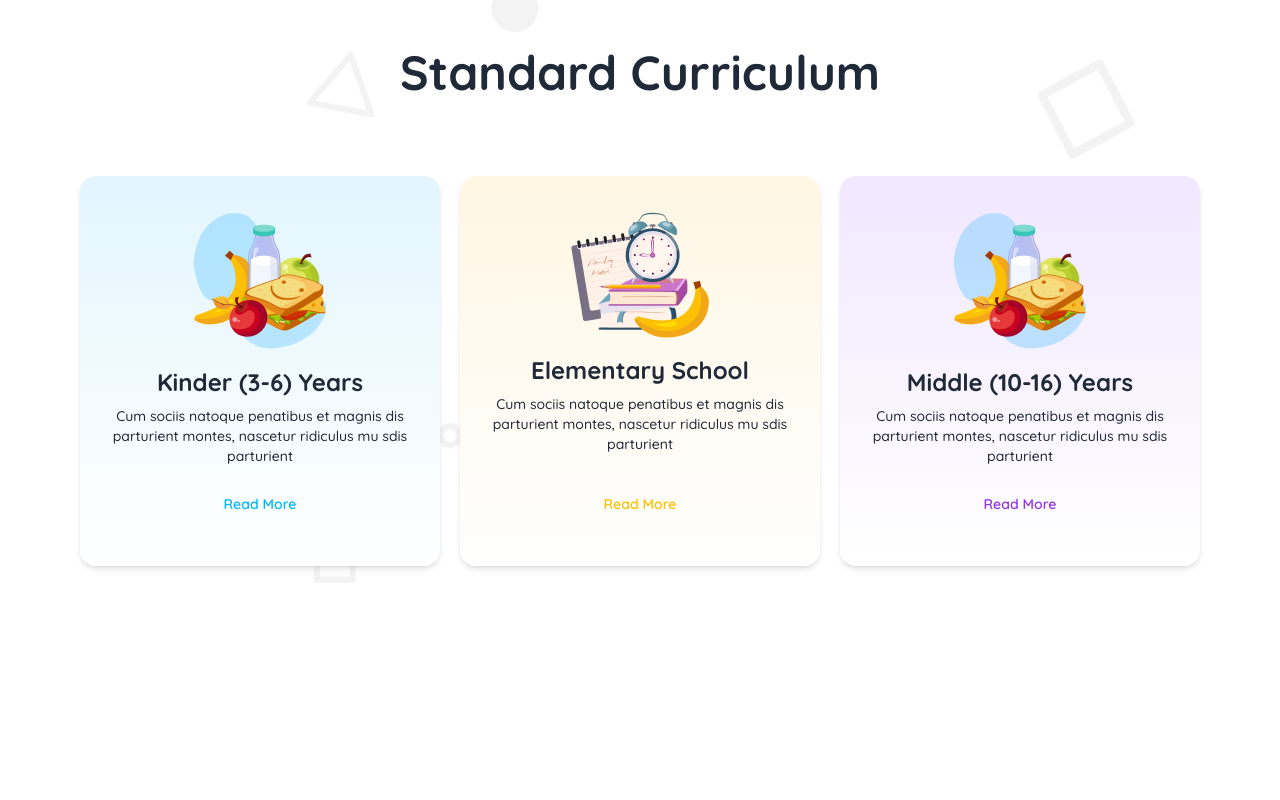
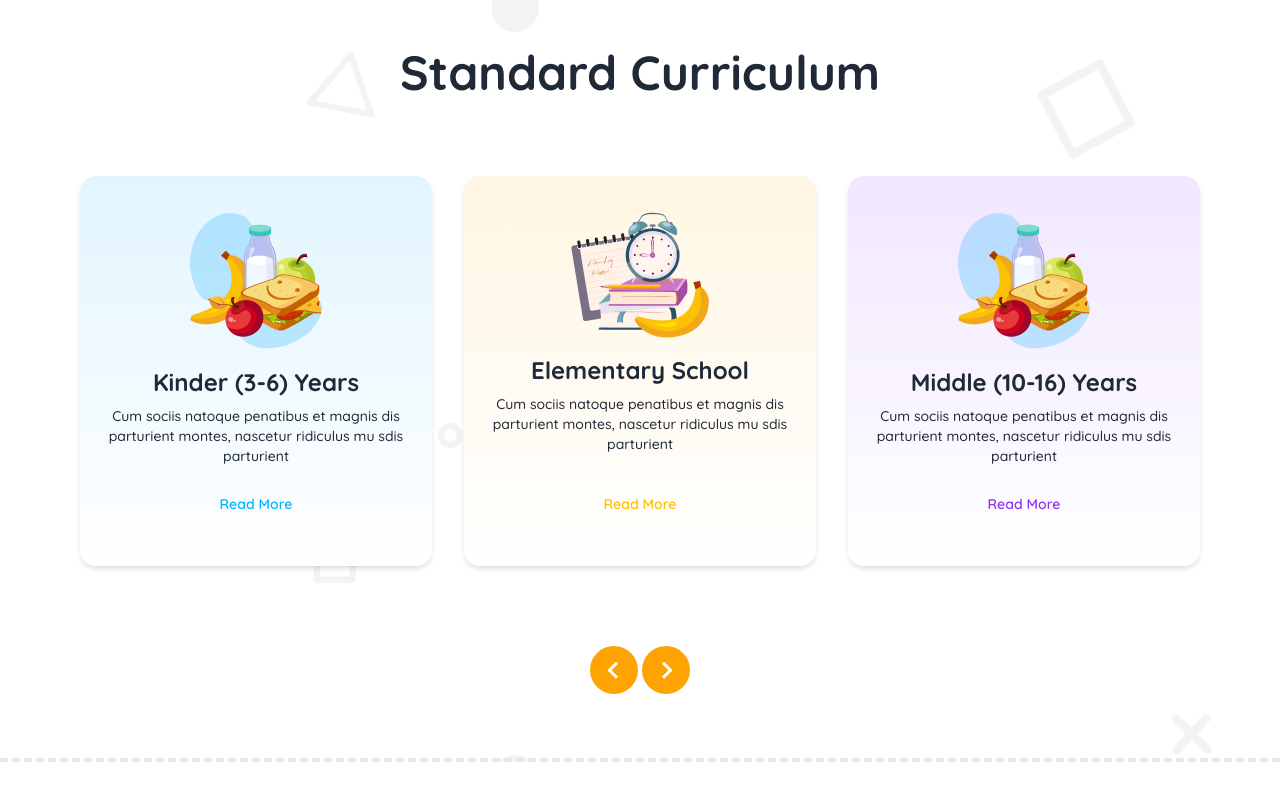
Before and after one commit to FajlaRabby24/kids-school-daisyui, a plain HTML site: page index.html in a window 1280 px wide. Shown: the part 772-1572 px from the top of the page. Before the commit the page ends 1498 px from the top, so only its background shows below. Drawn offline with nearby package versions, Linux system fonts and the light colour scheme.

Commit message:
adding curriculum section bottom icon

```diff
--- a/index.html
+++ b/index.html
@@ -6,6 +6,8 @@
     <meta name="viewport" content="width=device-width, initial-scale=1.0">
     <link rel="shortcut icon" href="./assets/favicon.png" type="image/x-icon">
     <title>Kids School - DaisyUI</title>
+    <!-- box icon  -->
+    <link href='https://unpkg.com/boxicons@2.1.4/css/boxicons.min.css' rel='stylesheet'>
     <!-- google font -->
     <link rel="preconnect" href="https://fonts.googleapis.com">
     <link rel="preconnect" href="https://fonts.gstatic.com" crossorigin>
@@ -88,10 +90,10 @@
     </header>
     <main>
         <!-- curriculum section  -->
-        <section class="py-16 mb-24 bg-[url(./assets/bg.png)]">
+        <section class="py-16 mb-24 bg-[url(./assets/bg.png)] border-b-4 border-dashed">
             <h1 class="text-3xl md:text-4xl lg:text-5xl font-bold text-center mb-20">Standard Curriculum</h1>
             <!-- container  -->
-            <div class="max-w-6xl mx-auto px-4  grid gap-5 grid-cols-1 md:grid-cols-2 lg:grid-cols-3">
+            <div class="max-w-6xl mx-auto px-4  grid gap-8 grid-cols-1 md:grid-cols-2 lg:grid-cols-3">
                 <!-- card  -->
                 <div class="card bg-gradient-to-t from-white to-[#e2f5fe] card-compact py-9 shadow-md">
                     <figure>
@@ -103,7 +105,7 @@
                             dis parturient montes, nascetur ridiculus
                             mu sdis parturient</p>
                         <div class="card-actions mx-auto">
-                           <a href="#" class="text-info font-semibold">Read More</a>
+                            <a href="#" class="text-info font-semibold">Read More</a>
                         </div>
                     </div>
                 </div>
@@ -118,7 +120,7 @@
                             dis parturient montes, nascetur ridiculus
                             mu sdis parturient</p>
                         <div class="card-actions mx-auto">
-                           <a href="#" class="text-warning font-semibold">Read More</a>
+                            <a href="#" class="text-warning font-semibold">Read More</a>
                         </div>
                     </div>
                 </div>
@@ -133,11 +135,16 @@
                             dis parturient montes, nascetur ridiculus
                             mu sdis parturient</p>
                         <div class="card-actions mx-auto">
-                           <a href="#" class="text-purple-600 font-semibold">Read More</a>
+                            <a href="#" class="text-purple-600 font-semibold">Read More</a>
                         </div>
                     </div>
                 </div>
             </div>
+            <!-- icon  -->
+             <div class="flex gap-1 mt-20 justify-center">
+                <div class="w-12 h-12 bg-[#FEA301] hover:bg-[#e29d25] flex justify-center items-center rounded-full"><i class='bx bx-chevron-left text-4xl text-white cursor-pointer '></i></div>
+                <div class="w-12 h-12 bg-[#FEA301] hover:bg-[#e29d25] flex justify-center items-center rounded-full"><i class='bx bx-chevron-right text-4xl text-white cursor-pointer '></i></div>
+             </div>
         </section>
     </main>
 </body>
```
